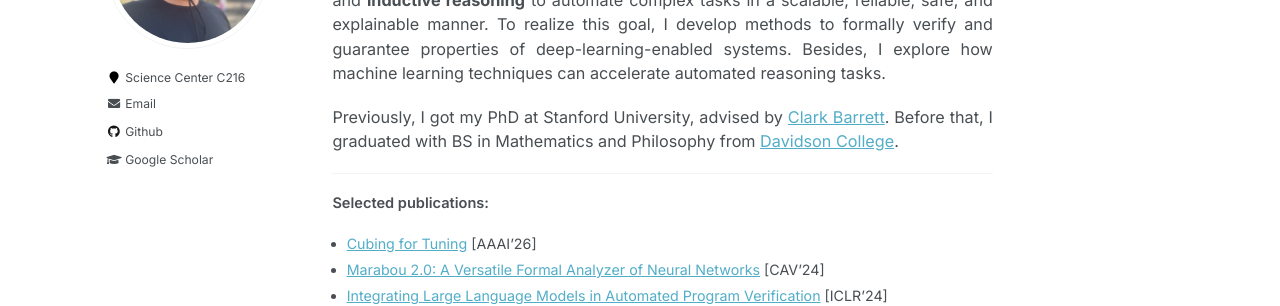
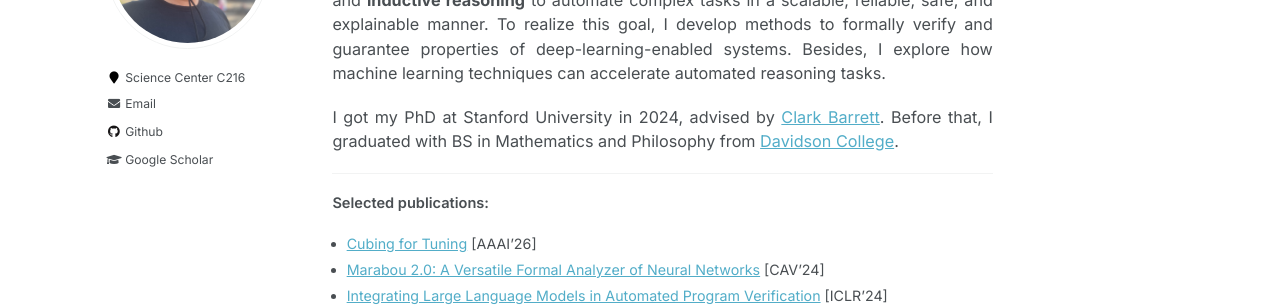
Before and after one commit to wu-haoze/wu-haoze.github.io, a Jekyll site: the page built from _pages/about.md, in a window 1280 px wide. Shown: the part 224-530 px from the top of the page. Built offline with Jekyll 4.4.1, drawn with Linux system fonts in a browser that asks for light colours.

Commit message:
Correct PhD year to 2024 in about.md
Updated the year of PhD completion to 2024.

```diff
--- a/_pages/about.md
+++ b/_pages/about.md
@@ -14,7 +14,7 @@ I am an Assistant Professor in Computer Science at [Amherst College](https://www
 
 I envision a future where computer systems seamlessly integrate **logical reasoning** and **inductive reasoning** to automate complex tasks in a scalable, reliable, safe, and explainable manner. To realize this goal, I develop methods to formally verify and guarantee properties of deep-learning-enabled systems. Besides, I explore how machine learning techniques can accelerate automated reasoning tasks.
 
-Previously, I got my PhD at Stanford University, advised by [Clark Barrett](https://theory.stanford.edu/~barrett/){:target="_blank"}. Before that, I graduated with BS in Mathematics and Philosophy from [Davidson College](https://www.davidson.edu/){:target="_blank"}.
+I got my PhD at Stanford University in 2024, advised by [Clark Barrett](https://theory.stanford.edu/~barrett/){:target="_blank"}. Before that, I graduated with BS in Mathematics and Philosophy from [Davidson College](https://www.davidson.edu/){:target="_blank"}.
 
 -------------------
 
```
